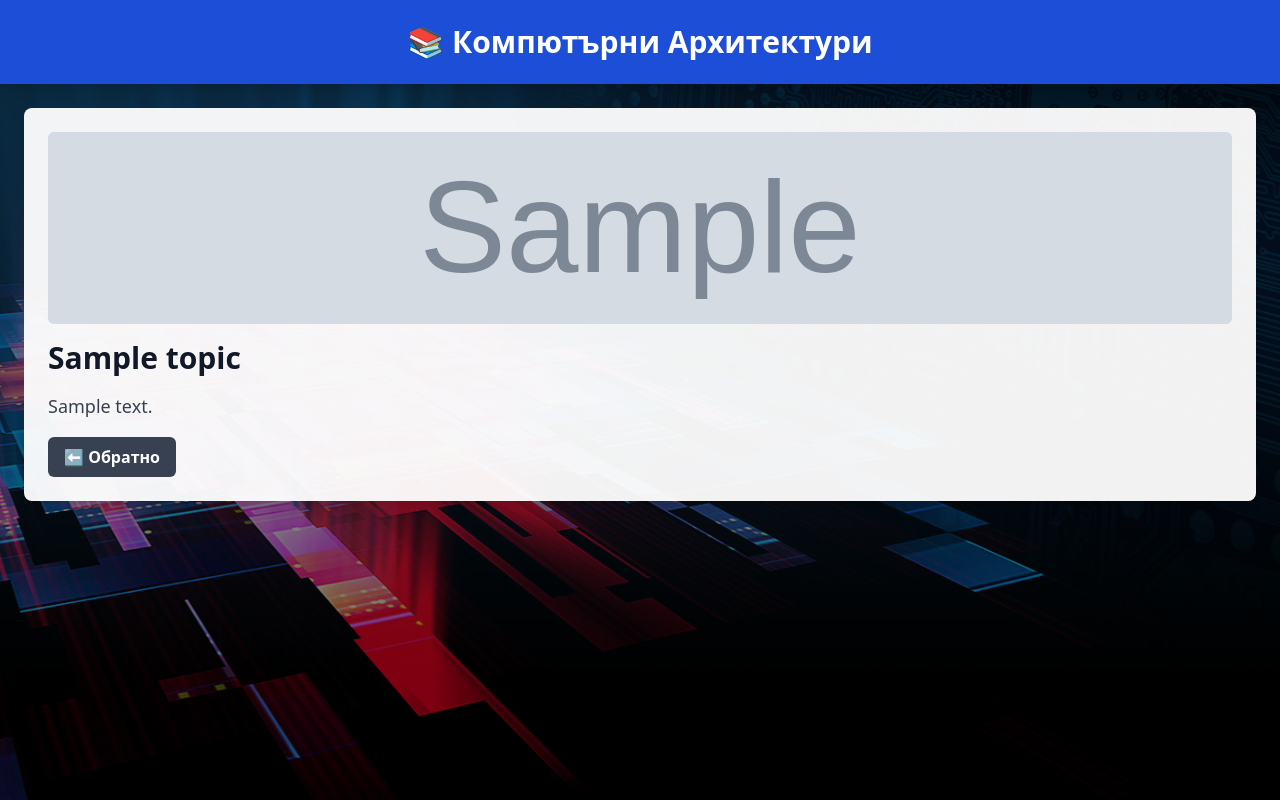
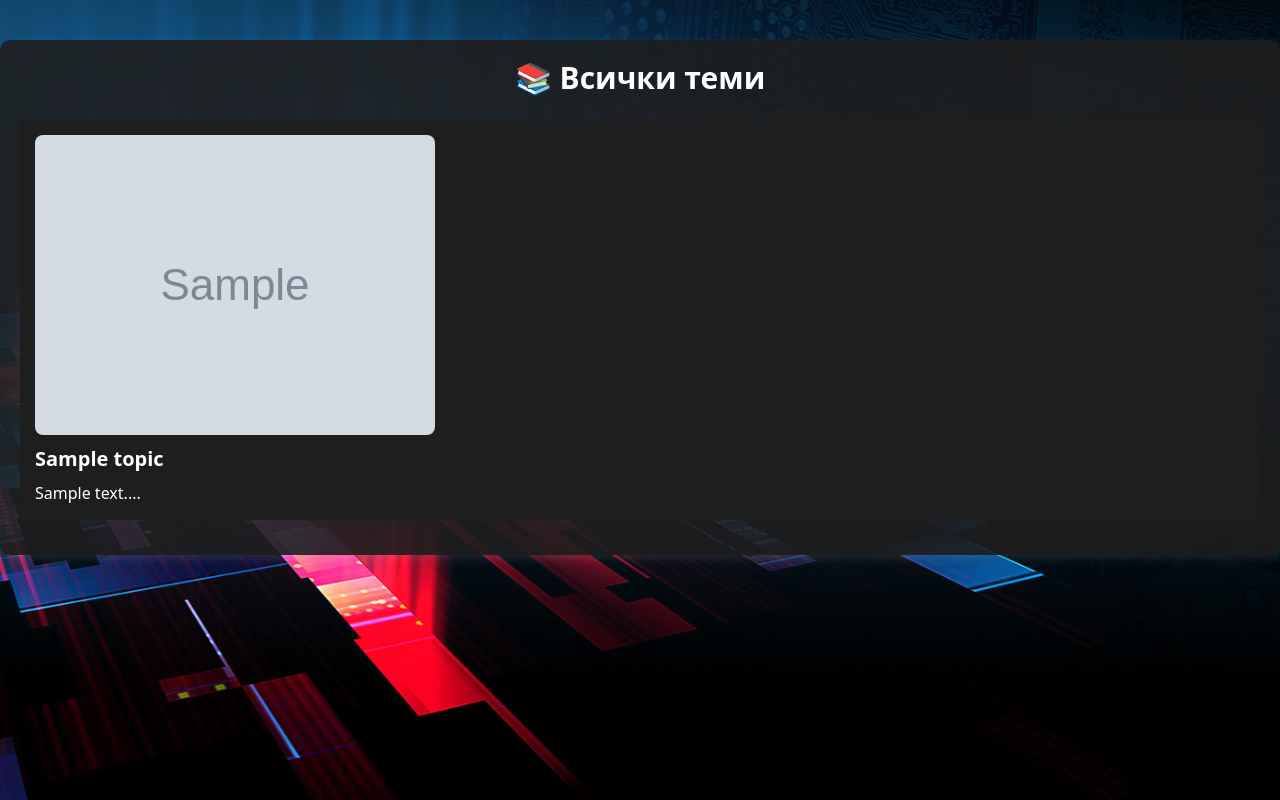
Before and after one commit to fotinov/Website-PC-Architecture, a Flask app: template templates/topics.html in a window 1280 px wide. Run offline with Flask 3, Linux system fonts and the light colour scheme; the template is opened without the code that fills it: values that come from a table or form of the project are taken from there, others are empty; tables that the repository leaves empty hold one stand-in row (values such as "Sample post"); grey boxes marked "Sample" are stand-in pictures; some libraries are stand-ins or nearby versions.

Commit message:
Topics Page

```diff
--- a/templates/topics.html
+++ b/templates/topics.html
@@ -4,41 +4,66 @@
     <meta charset="UTF-8">
     <meta name="viewport" content="width=device-width, initial-scale=1.0">
     <link rel="icon" type="image/x-icon" href="{{ url_for('static', filename='assets/favicon.ico') }}">
-    <title>{{ topic.title }}</title>
+    <title>Всички теми</title>
+
+    <!-- Tailwind CSS -->
     <script src="https://cdn.tailwindcss.com"></script>
+
     <style>
         body {
             background: url("{{ url_for('static', filename='assets/page.png') }}") no-repeat center center fixed;
             background-size: cover;
             min-height: 100vh;
         }
-        .overlay {
-            background: rgba(0, 0, 0, 0.5);
-            position: absolute;
-            top: 0;
-            left: 0;
-            width: 100%;
-            height: 100%;
-            z-index: -1;
+
+        .container {
+            max-width: 900px;
+            margin: 40px auto;
+            padding: 20px;
+            background: rgba(30, 30, 30, 0.9);
+            border-radius: 10px;
+            box-shadow: 0 4px 10px rgba(255, 255, 255, 0.1);
+        }
+
+        .topic-card {
+            background: #1e1e1e;
+            padding: 15px;
+            border-radius: 8px;
+            margin-bottom: 15px;
+            transition: transform 0.3s ease-in-out;
+        }
+
+        .topic-card:hover {
+            transform: scale(1.05);
+        }
+
+        .topic-card img {
+            max-width: 100%;
+            border-radius: 8px;
+            margin-bottom: 10px;
+        }
+
+        a {
+            text-decoration: none;
+            color: #3b82f6;
+            font-weight: bold;
         }
     </style>
 </head>
-<body class="relative bg-gray-100">
+<body class="flex flex-col items-center">
 
-    <div class="overlay"></div>
+    <div class="container text-white">
+        <h1 class="text-3xl font-bold text-center mb-6">📚 Всички теми</h1>
 
-    <!-- Навигация -->
-    <nav class="bg-blue-700 p-6 text-white text-center text-3xl font-bold shadow-lg">
-        📚 Компютърни Архитектури
-    </nav>
-
-    <div class="container mx-auto p-6">
-        <div class="bg-white bg-opacity-95 shadow-lg rounded-lg p-6">
-            <img src="{{ topic.image }}" alt="{{ topic.title }}" class="w-full h-48 object-cover rounded-md">
-            <h1 class="text-3xl font-bold mt-4 text-gray-900">{{ topic.title }}</h1>
-            <p class="text-gray-700 text-lg mt-4 leading-relaxed">{{ topic.content }}</p>
-            <a href="/" class="mt-4 inline-block bg-gray-700 text-white px-4 py-2 rounded-md font-semibold hover:bg-gray-800 transition duration-300">⬅ Обратно</a>
-        </div>
+        {% for topic in topics %}
+            <div class="topic-card">
+                <a href="{{ url_for('topic_page', topic_id=topic.id) }}">
+                    <img src="{{ url_for('static', filename=topic.image) }}" alt="{{ topic.title }}">
+                    <h2 class="text-xl font-semibold">{{ topic.title }}</h2>
+                </a>
+                <p class="mt-2">{{ topic.content[:100] }}...</p>
+            </div>
+        {% endfor %}
     </div>
 
 </body>
```
